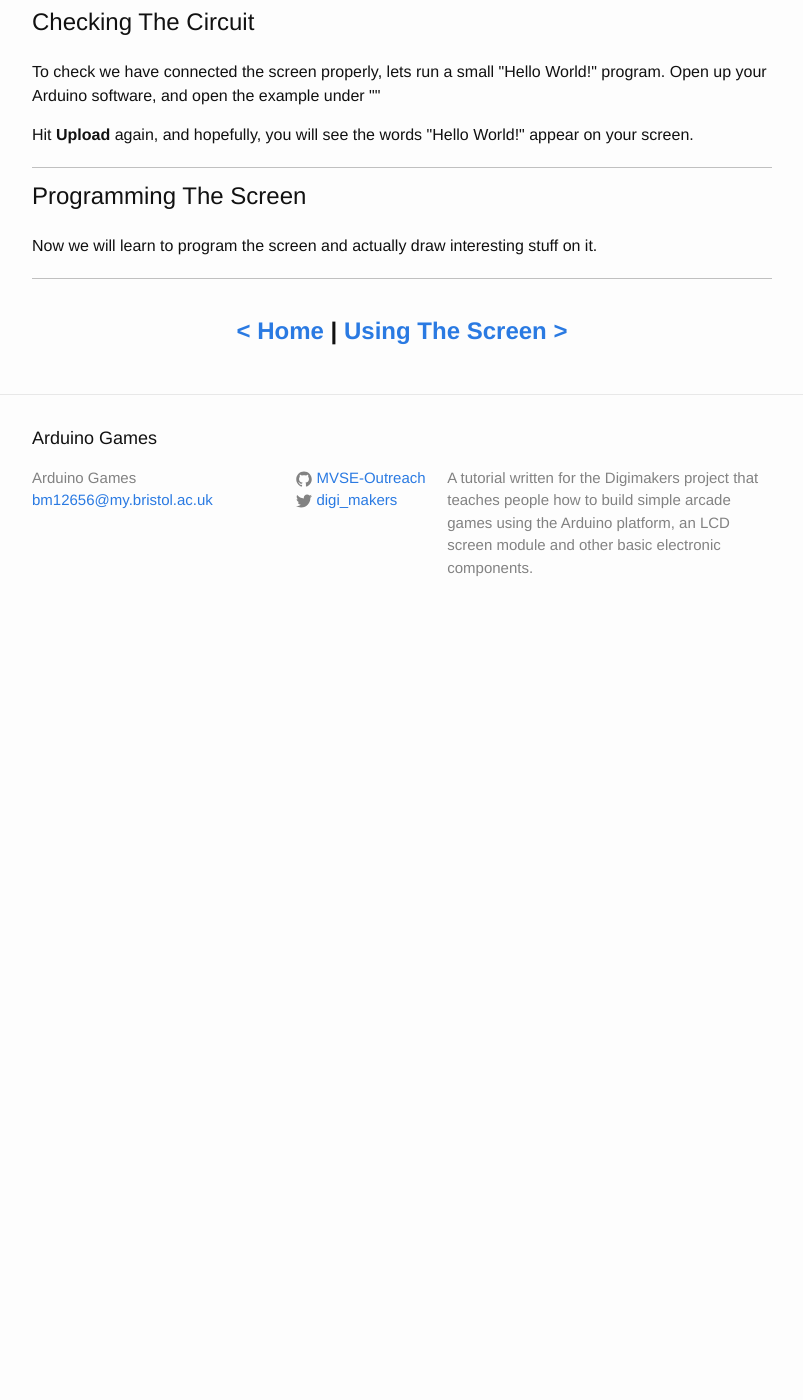
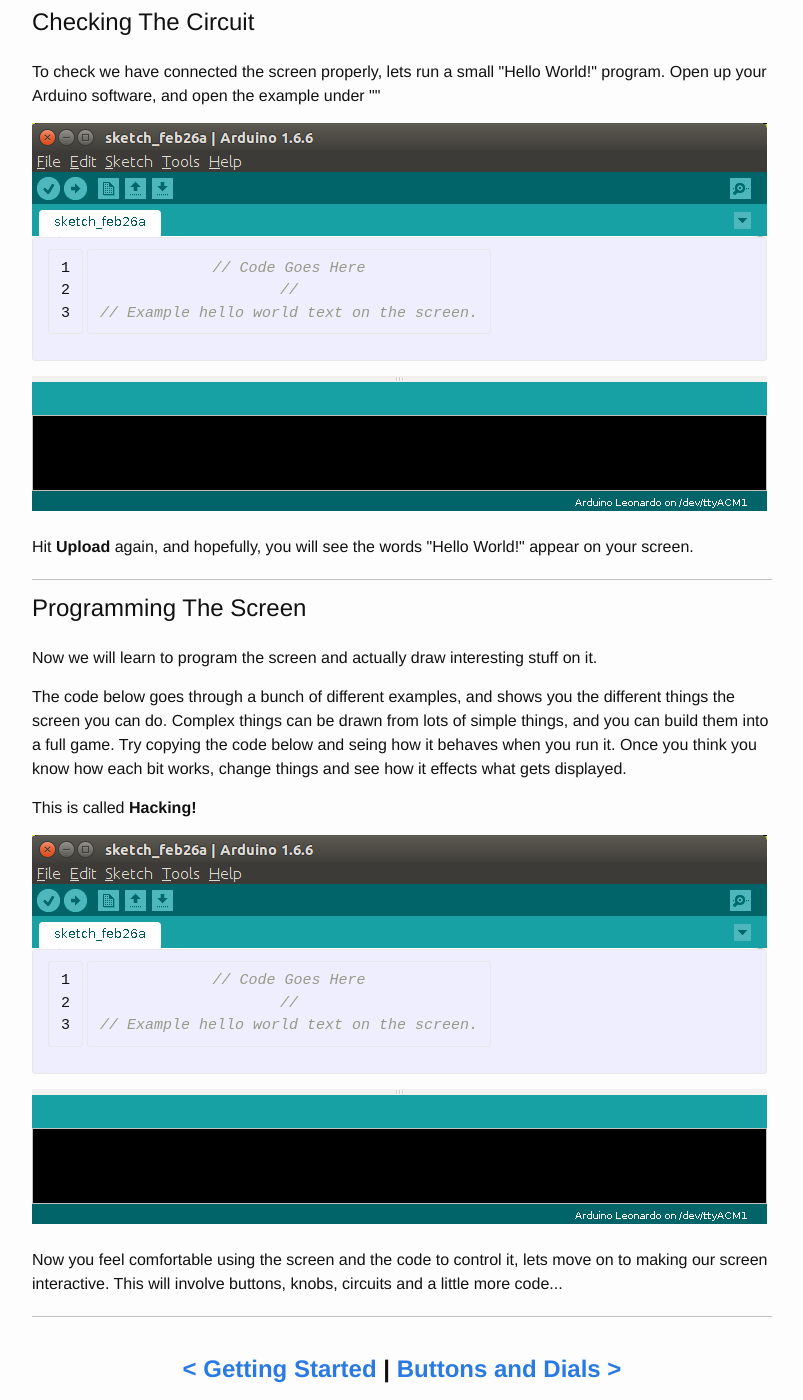
Before and after one commit to MVSE-Outreach/arduino-games, a Jekyll site: the page built from tutorial/using-the-screen.html, in a window 1280 px wide and 1400 px high, scrolled down 1168 px. Shown: the whole window, without its empty margins (238-1041 px from the left). Built offline with Jekyll 4.4.1, drawn with Linux system fonts in a browser that asks for light colours; before the commit the page ends 1807 px from its top, so only the background shows below that.

Commit message:
Adding screen tutorial page.  On branch master  Changes to be committed: 	modified:   using-the-screen.html
 Changes not staged for commit:
	modified:   ping-pong.html

```diff
--- a/tutorial/using-the-screen.html
+++ b/tutorial/using-the-screen.html
@@ -46,6 +46,18 @@ World!" program. Open up your Arduino software, and open the example
 under "<i></i>"
 </p>
 
+<div style="text-align:center; max-width:735px;">
+<img src="images/ide-top.png"/>
+{% highlight C linenos %}
+
+// Code Goes Here
+//
+// Example hello world text on the screen.
+
+{% endhighlight %}
+<img src="images/ide-bottom.png"/>
+</div><br/>
+
 <p>
 Hit <b>Upload</b> again, and hopefully, you will see the words
 "Hello World!" appear on your screen.
@@ -58,10 +70,41 @@ Hit <b>Upload</b> again, and hopefully, you will see the words
 Now we will learn to program the screen and actually draw interesting stuff
 on it.
 </p>
+
+<p>
+The code below goes through a bunch of different examples, and shows you the
+different things the screen you can do. Complex things can be drawn from lots
+of simple things, and you can build them into a full game. Try copying the
+code below and seing how it behaves when you run it. Once you think you know
+how each bit works, change things and see how it effects what gets displayed.
+</p>
+
+<p>
+This is called <b>Hacking!</b>
+</p>
+
+<div style="text-align:center; max-width:735px;">
+<img src="images/ide-top.png"/>
+{% highlight C linenos %}
+
+// Code Goes Here
+//
+// Example hello world text on the screen.
+
+{% endhighlight %}
+<img src="images/ide-bottom.png"/>
+</div><br/>
+
+<p>
+Now you feel comfortable using the screen and the code to control it, lets
+move on to making our screen interactive. This will involve buttons, knobs,
+circuits and a little more code...
+</p>
+
 </div>
 
 <br/>
 <p style="text-align:center; font-weight:bolder; font-size:x-large;">
-<a href="/">&lt; Home</a> |
-<a href="/using-the-screen">Using The Screen &gt;</a>
+<a href="/getting-started">&lt; Getting Started</a> |
+<a href="/input-buttons">Buttons and Dials &gt;</a>
 </p>
```
